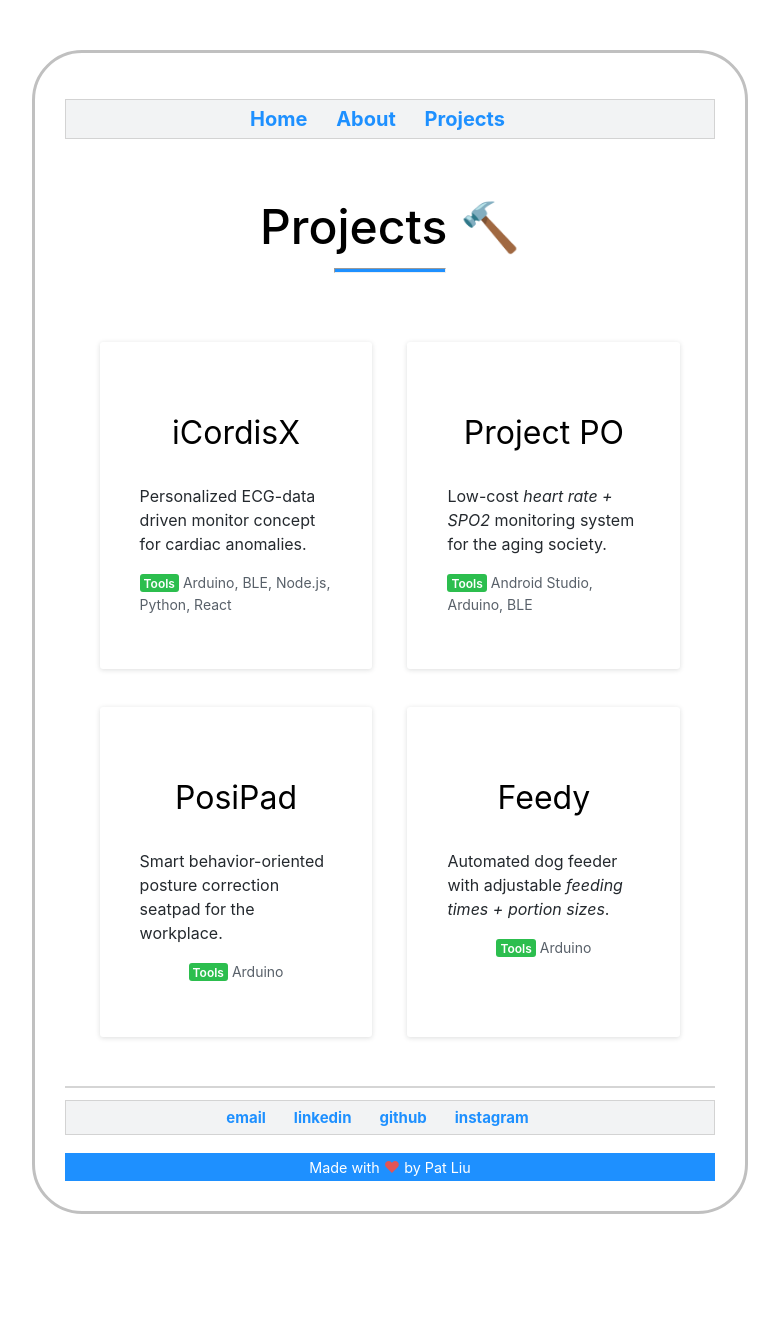
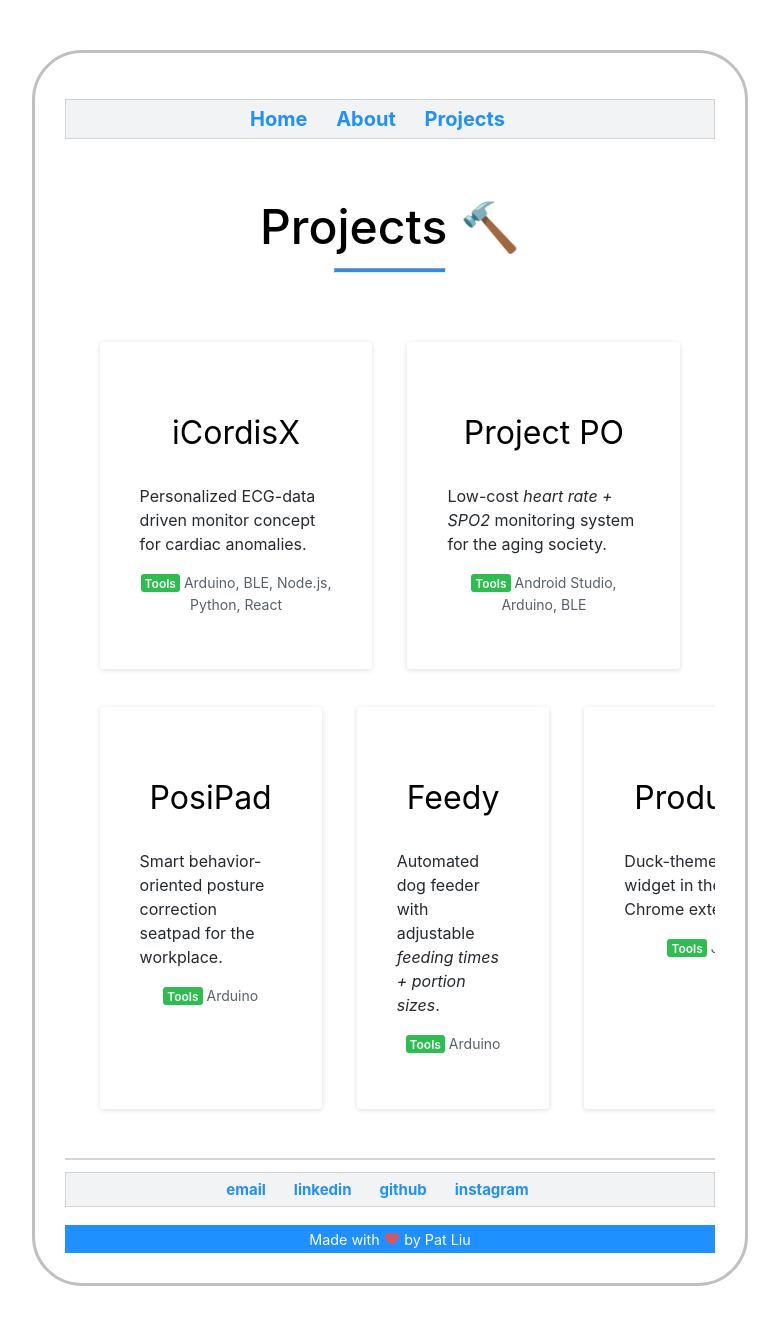
Before and after one commit to pat-liu/WebsiteV1, a Jekyll site: the page built from projects/index.html, in a window 1280 px wide. Shown: the whole page, without its empty margins (250-1029 px from the left). Built offline with Jekyll 4.4.1, drawn with Linux system fonts in a browser that asks for light colours; before the commit the page ends 1264 px from its top, so only the background shows below that.

Commit message:
Update index.html

```diff
--- a/projects/index.html
+++ b/projects/index.html
@@ -13,7 +13,7 @@
 <h1 class="projectheader">iCordisX</h1>
 <p class="projecttext" style="text-align: left">Personalized ECG-data driven monitor concept for cardiac anomalies.
   </p>
-<p class="projecttext" style="font-size: 14px !important;color: #586069 !important; text-align: left">
+<p class="projecttext" style="font-size: 14px !important;color: #586069 !important; text-align: center">
   <span class="green">Tools</span> Arduino, BLE, Node.js, Python, React
 </p>
 <a href ="./icordisx.html" style="line-height: 2em"></a>
@@ -23,7 +23,7 @@
 <h1 class="projectheader">Project PO</h1>
 <p class="projecttext" style="text-align: left">Low-cost <i>heart rate + SPO2</i> monitoring system for the aging society.
   </p>
-<p class="projecttext" style="font-size: 14px !important;color: #586069 !important; text-align: left">
+<p class="projecttext" style="font-size: 14px !important;color: #586069 !important; text-align: center">
   <span class="green">Tools</span> Android Studio, Arduino, BLE
 </p>
 <a href ="./projectpo.html" style="line-height: 2em"></a>
@@ -50,6 +50,16 @@
         </p>
         <a href ="./autopetfeeder" style="line-height: 2em"></a>
     </div>
+
+    <div class="box">
+        <h1 class="projectheader">Producktive</h1>
+        <p class="projecttext" style="text-align: left">Duck-themed productivity widget in the form of a Chrome extension.</p>
+        <p class="projecttext" style="font-size: 14px !important;color: #586069 !important;text-align: center">
+          <span class="green">Tools</span> JavaScript
+        </p>
+        <a href ="./autopetfeeder" style="line-height: 2em"></a>
+    </div>
+
 </div>
     <!--
     <a href = "./icordisx.html"><div id="rectangle"><p>iCordisX</p></div></a>
```
